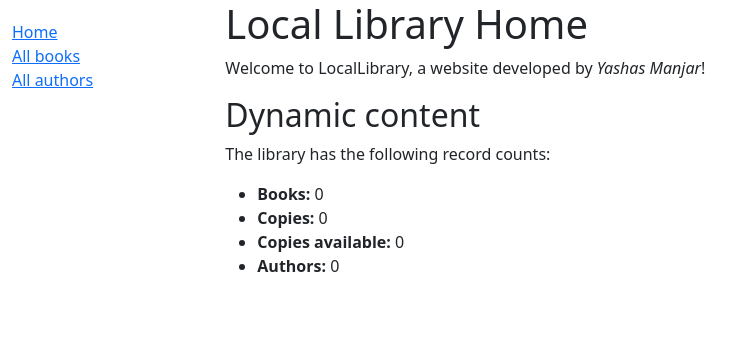
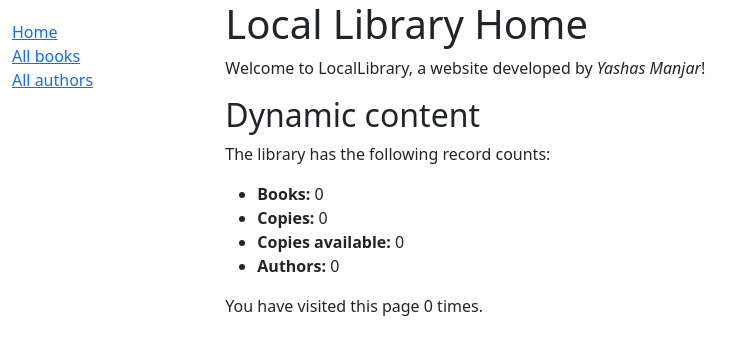
Before and after one commit to YashasManjar/django_local_library, a Django app: page /catalog/ in a window 1280 px wide. Shown: the top 355 px of the page, without its empty margins (0-756 px from the left). Run offline with Django 4.2, Linux system fonts and the light colour scheme; data that the repository does not hold is empty.

Commit message:
Simple Django Website

```diff
--- a/locallibrary/catalog/templates/base_generic.html
+++ b/locallibrary/catalog/templates/base_generic.html
@@ -26,7 +26,8 @@
             </ul>
           {% endblock %}
         </div>
-        <div class="col-sm-10 ">{% block content %}{% endblock %}{% block pagination %}
+        <div class="col-sm-10 ">{% block content %}{% endblock %}
+          {% block pagination %}
     {% if is_paginated %}
         <div class="pagination">
             <span class="page-links">
@@ -43,6 +44,7 @@
         </div>
     {% endif %}
   {% endblock %}
+
       </div>
       </div>
     </div>
--- a/locallibrary/catalog/templates/index.html
+++ b/locallibrary/catalog/templates/index.html
@@ -14,4 +14,7 @@
     <li><strong>Copies available:</strong> {{ num_instances_available }}</li>
     <li><strong>Authors:</strong> {{ num_authors }}</li>
   </ul>
+  <p>
+    You have visited this page {{ num_visits }} time{{ num_visits|pluralize }}.
+  </p>
 {% endblock %}
--- a/locallibrary/catalog/views.py
+++ b/locallibrary/catalog/views.py
@@ -16,11 +16,16 @@ def index(request):
     # The 'all()' is implied by default.
     num_authors = Author.objects.count()
 
+    # Number of visits to this view, as counted in the session variable.
+    num_visits = request.session.get('num_visits', 0)
+    request.session['num_visits'] = num_visits + 1
+
     context = {
         'num_books': num_books,
         'num_instances': num_instances,
         'num_instances_available': num_instances_available,
         'num_authors': num_authors,
+        'num_visits': num_visits,
     }
 
     # Render the HTML template index.html with the data in the context variable
```
Lines whose indentation alone changed are shown as unchanged.
